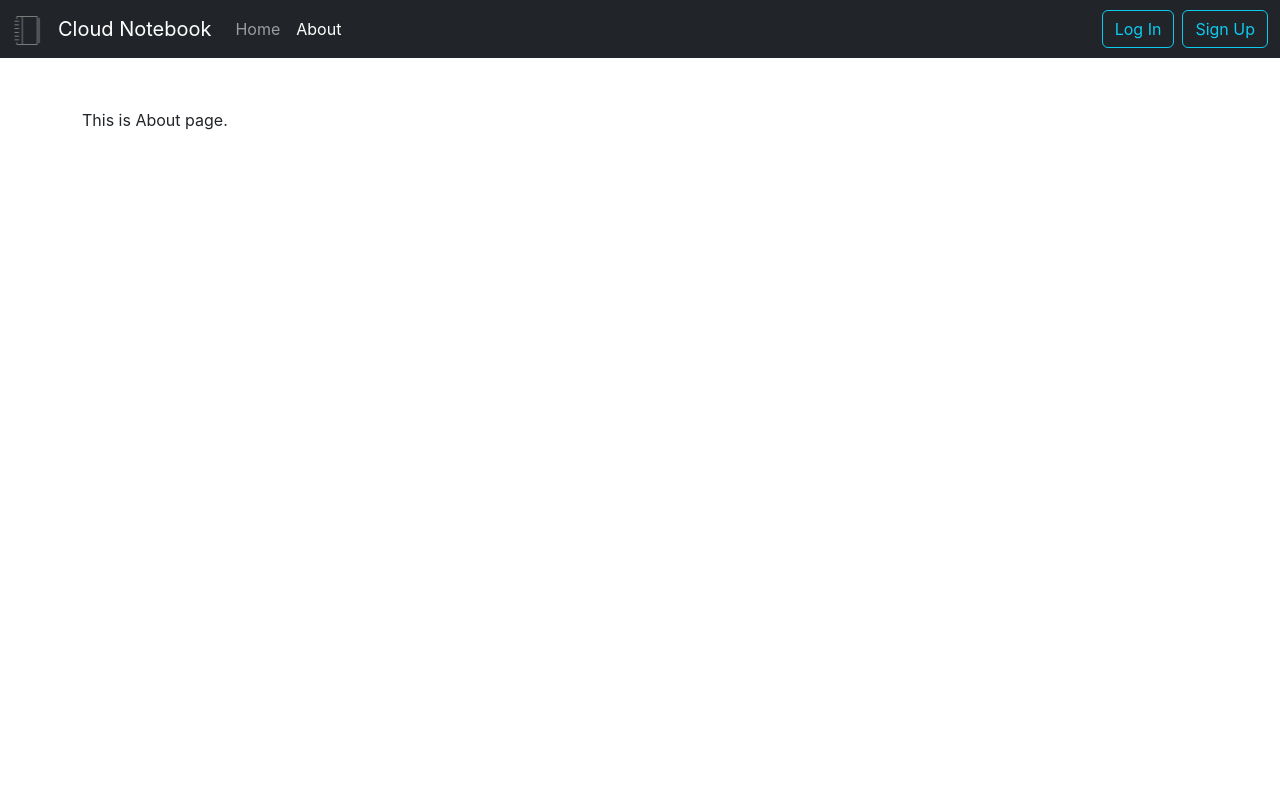
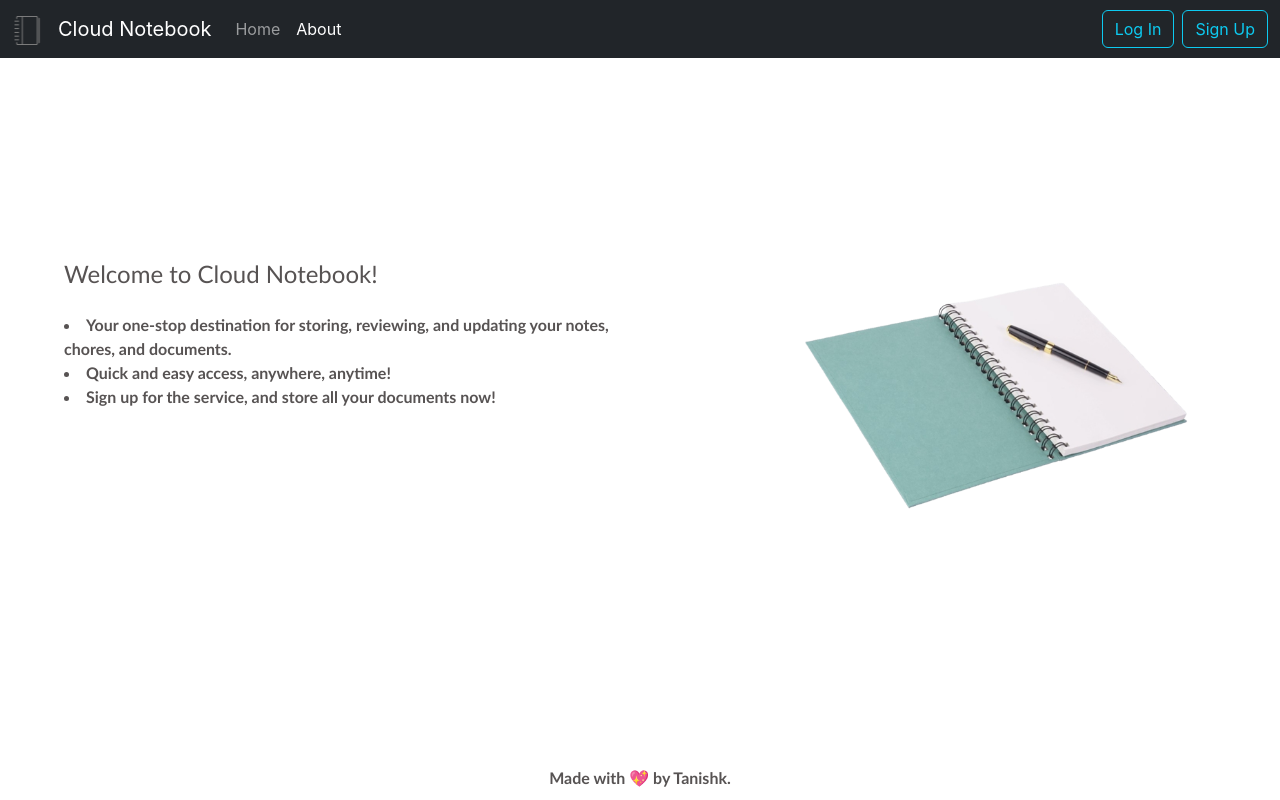
Before and after one commit to Tanishk-Saxena/Cloud-Notebook---Frontend, a React (Create React App) app: page /about in a window 1280 px wide. Built offline with nearby package versions, Linux system fonts and the light colour scheme; no server answers.

Commit message:
added about section and footer

```diff
--- a/src/components/About.js
+++ b/src/components/About.js
@@ -2,9 +2,21 @@ import React from 'react'
 
 const About = () => {
   return (
-    <div>
-        This is About page.
+    <>
+    <div className="about-container">
+      <div className="about">
+          <div>
+            <h4>Welcome to Cloud Notebook!</h4>
+            <li>Your one-stop destination for storing, reviewing, and updating your notes, chores, and documents.</li>
+            <li>Quick and easy access, anywhere, anytime!</li>
+            <li>Sign up for the service, and store all your documents now!</li>
+          </div>
+          <img src={require('../images/about.png')} alt="" />
+      </div>
     </div>
+
+    <div className='footer'>Made with 💖 by Tanishk.</div>
+    </>
   )
 }
 
--- a/src/index.css
+++ b/src/index.css
@@ -15,3 +15,75 @@ code {
 i {
   cursor: pointer;
 }
+
+.about {
+  display: grid;
+  gap: 10rem;
+  grid-template-areas:
+  'one two';
+  margin: 20px auto;
+  font-family: 'Trebuchet MS', 'Lucida Sans Unicode', 'Lucida Grande', 'Lucida Sans', Arial, sans-serif;
+  font-weight: bold;
+  color: rgb(87, 83, 83);
+}
+
+.about div h4 {
+  margin-bottom: 1.5rem;
+}
+
+.about>:nth-child(1) {
+  grid-area: one;
+}
+
+.about>:nth-child(2) {
+  grid-area: two;
+  max-width: 100%;
+  align-self: center;
+  margin: 0 auto;
+}
+
+@media screen and (min-width: 769px) {
+  .about {
+    position: absolute;
+    top: 30%;
+    left: 5%;
+    max-width: 90%;
+  }
+}
+
+@media screen and (max-width: 992px) {
+  .about {
+    grid-template-areas: 'one two';
+    gap: 4rem;
+    margin: auto 0;
+  }
+}
+
+@media screen and (max-width: 769px) {
+  .about {
+    grid-template-areas: 'two' 'one';
+  }
+  .about>:nth-child(2) {
+    max-width: 60%;
+  }
+}
+
+@media screen and (max-width: 576px) {
+  .about-container {
+    padding: 0 20px;
+  }
+  .about>:nth-child(2) {
+    max-width: 80%;
+  }
+}
+
+div.footer {
+  position: absolute;
+  font-family: 'Trebuchet MS', 'Lucida Sans Unicode', 'Lucida Grande', 'Lucida Sans', Arial, sans-serif;
+  font-weight: bold;
+  color: rgb(87, 83, 83);
+  bottom: 10px;
+  left: 0;
+  right: 0;
+  text-align: center;
+}
```
Also changed, not shown: src/images/about.png (added).
